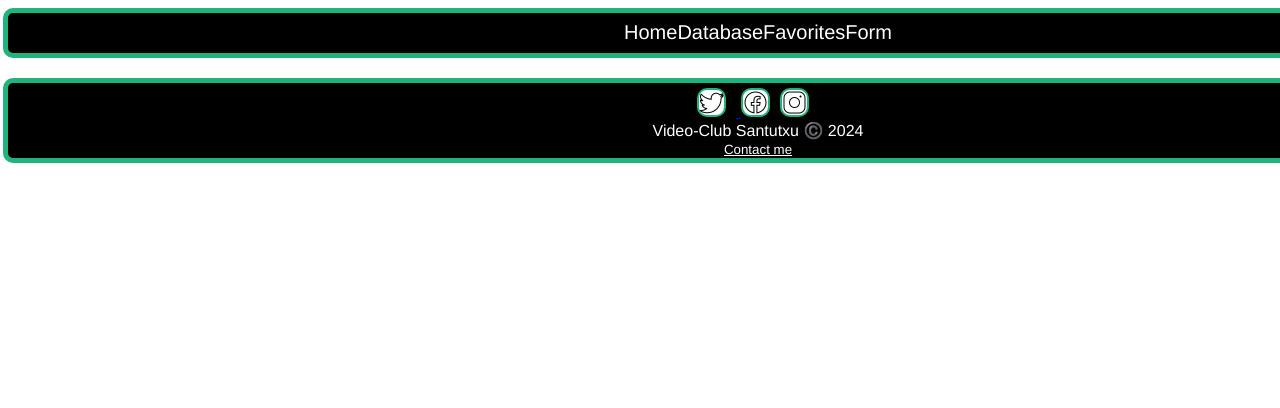
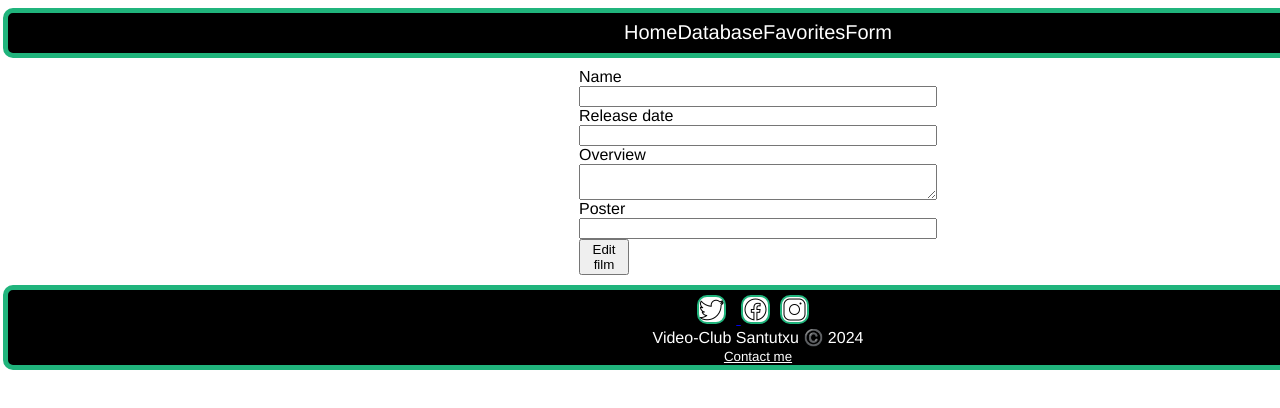
Before and after one commit to Saymar567/Movie-app, a React (Vite) app: page /editForm/1 in a window 1280 px wide. Shown: the top 408 px of the page. Built offline with nearby package versions, Linux system fonts and the light colour scheme; no server answers; the database is empty; the HTML template or start-up script is replaced by a standard one.

Commit message:
fourth-day-second-commit

```diff
--- a/src/App.jsx
+++ b/src/App.jsx
@@ -13,6 +13,7 @@ import AllMoviesDetails from './Pages/AllMoviesDetails'
 import { useParams } from 'react-router-dom'
 import { useEffect } from 'react'
 import ContactForm from './Pages/ContactForm'
+import EditForm from './Components/EditForm'
 
 
 function App() {
@@ -30,6 +31,7 @@ function App() {
 <Route path="/Form"element={<FormPage />}/>
 <Route path="/movies/details/:movieId" element={<AllMoviesDetails movies={movies} />} />
 <Route path="/contactForm" element={<ContactForm />} />
+<Route path ="/editForm/:movieId" element={<EditForm  />}/>
       </Routes>
       <Footer />
     </>
--- /dev/null
+++ b/src/Components/EditForm.jsx
@@ -0,0 +1,58 @@
+import { useParams } from "react-router-dom"
+import callingMovies from "../Supabase/GetData"
+import { useEffect } from "react"
+import { useState } from "react"
+function EditForm() {
+    const {movieId} =useParams()
+
+    const filmEdited = {
+        title: "",
+        poster_path: "",
+        release_date: "",
+        overview: ""
+    }
+    const [editFilm, setEditFilm] = useState(filmEdited)
+
+    const handleInput = (event) => {
+        const field = event.target.name;
+        const value = event.target.value;
+
+        setEditFilm({ ...editFilm, [field]: value })
+    }
+
+    useEffect(()=>{
+        callingMovies(movieId)
+    })
+
+    const editMovie = async () => {
+        const { error } = await (supabase)
+            .from("Movies")
+            .update({ id: movieCard.id, title: movieCard.title, poster_path: movieCard.poster_path, release_date: movieCard.release_date })
+            .eq("id", movieCard.id)
+        if (error) {
+            console.log("qué collons està passant", error)
+        } else {
+            setEditFilm()
+
+        }
+    }
+
+    return (
+        <>
+            <div>
+                <form className="form-content" onSubmit={editMovie} action="">
+                    <label htmlFor="title">Name </label>
+                    <input onChange={handleInput} value={filmEdited.title} type="text" name="title" />
+                    <label htmlFor="release_date">Release date </label>
+                    <input onChange={handleInput} value={filmEdited.release_date} type="number" name="release_date" />
+                    <label htmlFor="overview">Overview </label>
+                    <textarea onChange={handleInput} value={filmEdited.overview} type="text" name="overview" />
+                    <label htmlFor="poster_path">Poster</label>
+                    <input onChange={handleInput} value={filmEdited.poster_path} type="text" name="poster_path" />
+                    <button style={{ width: 50 }}>Edit film</button>
+                </form>
+            </div>
+        </>
+    )
+}
+export default EditForm
--- a/src/Pages/AllMoviesDetails.jsx
+++ b/src/Pages/AllMoviesDetails.jsx
@@ -7,77 +7,62 @@ import { useNavigate } from "react-router-dom";
 import supabase from "../Supabase/config";
 import FormPage from "./FormPage";
 import MyList from "./MyList";
+import EditForm from "../Components/EditForm";
+import callingMovies from "../Supabase/GetData";
 
-function AllMoviesDetails({newFilm}) {
+function AllMoviesDetails({ newFilm }) {
     const [movieCard, setMovie] = useState(null)
     const { movieId } = useParams();
     const navigate = useNavigate();
     const [pressButton, setPressButton] = useState(false)
     // create a state variable to check if its supabase or not
     const [isSupabase, setIsSupabase] = useState(false)
-const [isFavorite, setIsFavorite] =useState(false)
+    const [isFavorite, setIsFavorite] = useState(false)
 
-const checkIfFavorite = async ()=>{
-    const {data, error} = await (supabase)
-    .from("Favorite_movies")
-    .select("movieId")
-    if(error){
-        console.log("me cagonmivida", error)
-    } else {
-        console.log(data);
+    const displayEditFilm = () => {
+        navigate(`/editForm/${movieId}`)
     }
 
-}
 
-const deleteMovie = async()=>{
-        const {error} = await (supabase)
+
+const deleteMovie = async () => {
+    const { error } = await (supabase)
         .from("Movies")
         .delete()
         .eq("id", movieCard.id)
-        if(error){
+    if (error) {
         console.log("me cagonmivida", error)
     } else {
         setMovie()
     }
 
 }
-   const addToFavorites= async()=>{
-    try{
-        const {data, error}= await supabase.from("Favorite_movies").insert([{movieId: movieCard.id}])
-if(error) {
+
+
+
+const addToFavorites = async () => {
+    try {
+        const { data, error } = await supabase.from("Favorite_movies").insert([{ movieId: movieCard.id, title: movieCard.title, poster_path: movieCard.poster_path, release_date: movieCard.release_date }])
+        if (error) {
             console.log(error, "error in adding to favorites")
-}else{
+        } else {
             console.log("film added to favorites", data)
         }
-    }catch(error){
+    } catch (error) {
         console.log("error trying to add the film", error)
     }
     getOneMovie()
 }
 
 
-const toggleButton = () =>{
+const toggleButton = () => {
     setPressButton(pressButton);
     addToFavorites();
-    checkIfFavorite();
     setIsFavorite(isFavorite);
 }
-    const callingMovies = async () => {
-        try{
 
-            const { data, error } = await supabase.from("Movies").select().match({ id: movieId });
-            if (error) {
-                console.log("WTF is going on", error)
-            } else {
-                console.log("Data fetch-a, good cheese")
-                return data
-            }
-        }catch(error){
-            console.log(error)
-        }
-    }
 const getOneMovie = async () => {
-            try{
+    try {
 
         const response = await fetch(`https://api.themoviedb.org/3/movie/${movieId}?api_key=bd5de89b9e82b5b22c882427a34369fa`);
         const data = await response.json();
@@ -91,15 +76,15 @@ const toggleButton = () =>{
             throw new Error("not taking from TMDB")
         }
 
-            }catch(error){
+    } catch (error) {
         console.log(error, "error from TMDB");
-                const supabaseData = await callingMovies();
-                if(supabaseData){
+        const supabaseData = await callingMovies(movieId);
+        if (supabaseData) {
             setMovie(supabaseData[0])
 
             // set the variable isSupabase to true
             setIsSupabase(true)
-                }else{
+        } else {
             console.log("error from supabase", error);
             setIsSupabase(false)
         }
@@ -114,8 +99,8 @@ const toggleButton = () =>{
     newPoster = newFilm.poster_path.replace("https://image.tmdb.org/t/p/w500/", "")
     return newPoster
 }*/
-        if(!movieCard){
-            return  <button onClick={() => navigate(-1)} >Go back</button>
+if (!movieCard) {
+    return <button onClick={() => navigate(-1)} >Go back</button>
 };
 console.log(movieCard)
 return (
@@ -125,7 +110,7 @@ const toggleButton = () =>{
                 <section key={movieCard.id} className="card-container">
                     <h1>{movieCard.title} </h1>
                     <img src={/*newFilm && isSupabase ? (newPoster):(*/`https://image.tmdb.org/t/p/w500/${movieCard.poster_path}`} alt={movieCard.original_title} />
-                           <button className="like-btn" onClick={toggleButton}> {isFavorite ? (<img className="second-like-btn" src={!movieCard.favorite ? "/src/Images/icons8-me-gusta-24-1.png" : "/src/Images/icons8-me-gusta-24.png"} alt=""></img>) :(<img src="/src/Images/icons8-me-gusta-24.png" alt="like-btn"></img>)} </button>
+                    <button className="like-btn" onClick={toggleButton}> {isFavorite ? (<img className="second-like-btn" src={!movieCard.favorite ? "/src/Images/icons8-me-gusta-24-1.png" : "/src/Images/icons8-me-gusta-24.png"} alt=""></img>) : (<img src="/src/Images/icons8-me-gusta-24.png" alt="like-btn"></img>)} </button>
                     <p>{movieCard.release_date} </p>
                     <p>{movieCard.overview}</p>
 
@@ -136,10 +121,10 @@ const toggleButton = () =>{
                     <button onClick={() => navigate(-1)} >Go back</button>
                     <br />
                     {isSupabase && <button onClick={deleteMovie}>Delete</button>}
-                           {/* {isSupabase && <button onClick={editMovie}>Edit</button>}*/}
+                    {isSupabase && <button onClick={displayEditFilm} style={{marginTop: 10}}>Edit</button>}
                 </section>)
         }
-                <MyList newFilm={newFilm}  />
+
     </>
 )
 }
--- a/src/Pages/MyList.jsx
+++ b/src/Pages/MyList.jsx
@@ -1,34 +1,48 @@
 import AllMoviesDetails from "./AllMoviesDetails";
 import { useState, useEffect } from "react";
 import supabase from "../Supabase/config";
+import { useNavigate } from "react-router-dom";
 function MyList() {
     const [favoriteMovie, setFavoriteMovie] = useState([])
+const navigate = useNavigate()
+    const getFavoriteMovie = async () => {
+        const { data, error } = await supabase
+            .from("Favorite_movies")
+            .select()
 
-const getFavoriteMovie =async()=> {
-        const {data, error} = await supabase
-        .from("movies")
-        .select()
-        .order("movieId", {ascending: false})
-        .eq("favorite", true)
-if(error){
+        console.log(data);
+        /* .order("movieId", {ascending: false})
+        .eq("favorite", true) */
+        if (error) {
             console.log("no enchiendou", error)
             return
-}else{
+        } else {
             setFavoriteMovie(data)
             return
         }
     }
 
-    useEffect(()=>{
+    useEffect(() => {
         getFavoriteMovie()
     }, [])
 
     return (
         <>
 
-             {favoriteMovie.map((movie)=>{
+            {favoriteMovie.map((movie) => {
+                return (
+                    <>
+                   <div className="favorite-movie">
                 <p>{movie.title}</p>
-             })}
+                <img src={movie.poster_path} alt="poster" />
+                <p>{movie.release_date}</p>
+                    </div>
+
+
+</>
+
+            )})}
+            <div><button onClick={()=> navigate(-1)} >Go Back</button> </div>
         </>
     )
 
--- a/src/Styles/App.css
+++ b/src/Styles/App.css
@@ -155,3 +155,8 @@ transition: 0.3s;
     flex-direction: row;
     gap: 10px
 }
+
+.favoriteMovie {
+    display: flex;
+    flex-wrap: wrap;
+}
--- /dev/null
+++ b/src/Supabase/GetData.js
@@ -0,0 +1,17 @@
+import supabase from "./config";
+const callingMovies = async (movieId) => {
+    try {
+
+        const { data, error } = await supabase.from("Movies").select().match({ id: movieId });
+        if (error) {
+            console.log("WTF is going on", error)
+        } else {
+            console.log("Data fetch-a, good cheese")
+            return data
+        }
+    } catch (error) {
+        console.log(error)
+    }
+}
+
+export default callingMovies
```
Lines whose indentation alone changed are shown as unchanged.
